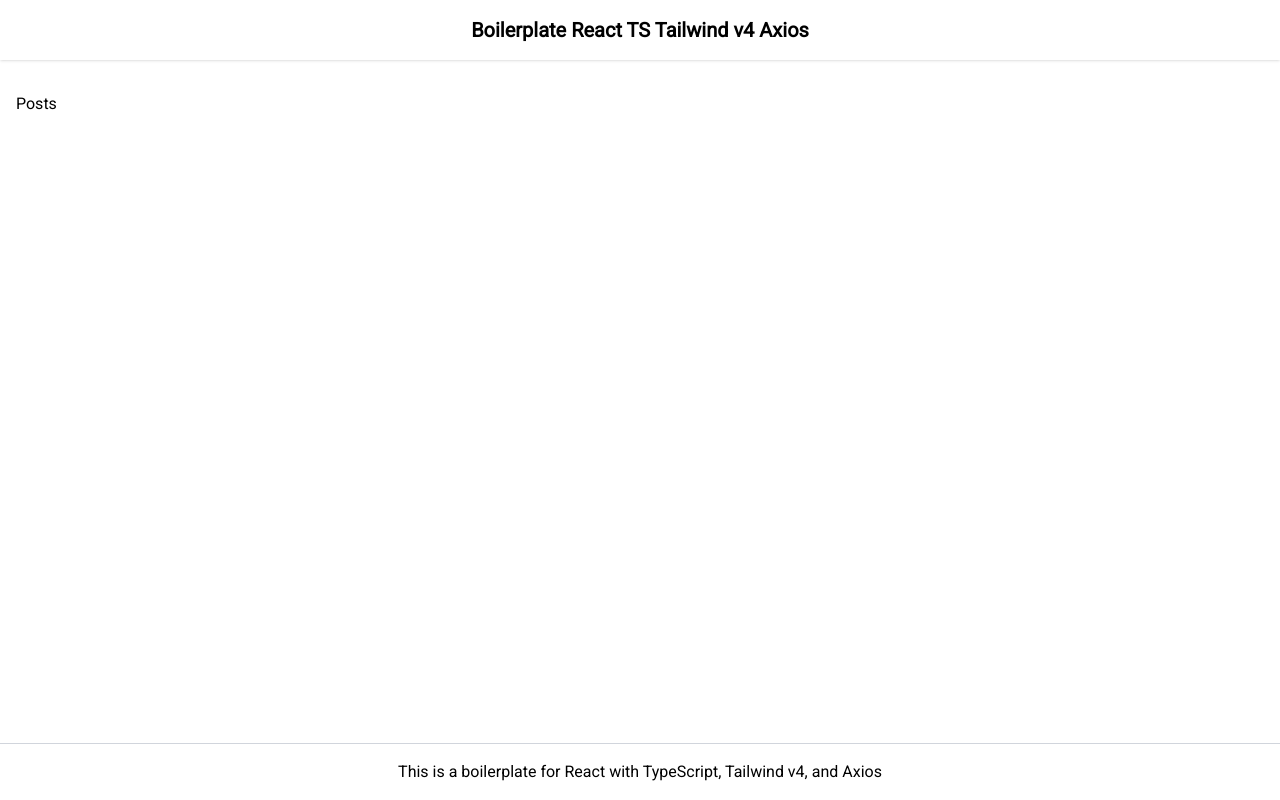
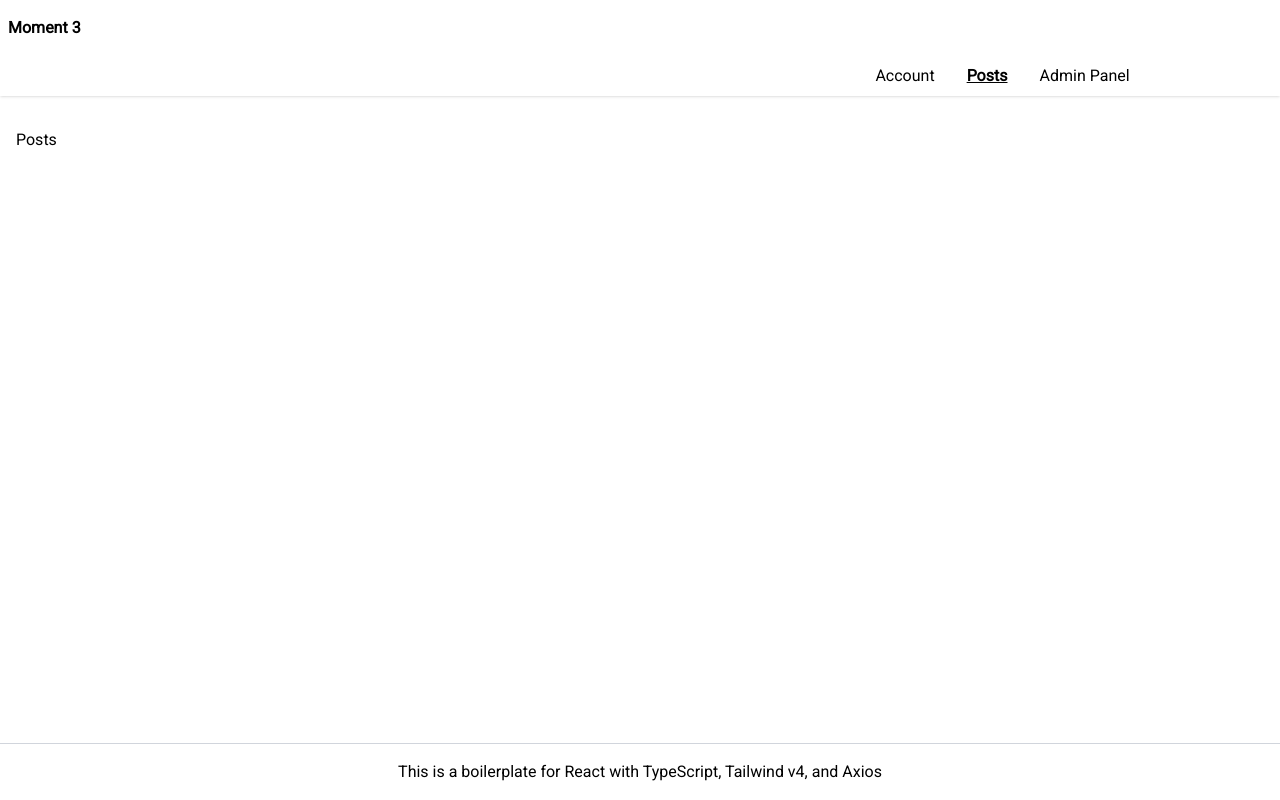
Before and after one commit to C4ndyFl4mes/dt210-react-frontend, a React (Vite) app: page /posts in a window 1280 px wide. Built offline with nearby package versions, Linux system fonts and the light colour scheme.

Commit message:
Added navigation component for navigating between pages.

```diff
--- /dev/null
+++ b/src/components/base/Navigation.tsx
@@ -0,0 +1,31 @@
+import { useState } from "react";
+import { NavLink } from "react-router-dom";
+
+export default function Navigation() {
+    const [menuOpen, setMenuOpen] = useState(false);
+
+    function handleNavClick() {
+        setTimeout(() => {
+            setMenuOpen(false);
+        }, 150);
+    }
+
+    return (
+        <nav className="flex flex-col items-center w-full px-[10%]">
+            <button onClick={() => { setMenuOpen(!menuOpen) }} className="md:hidden px-4 py-1 bg-sky-300 max-w-fit rounded-md cursor-pointer hover:brightness-95 active:brightness-90 duration-200">Toggle</button>
+            <div className="relative w-[inherit] md:flex md:justify-end">
+                <ul className={`flex flex-col md:flex-row ${menuOpen ? "flex" : "hidden"} md:flex absolute bg-white z-10 md:relative w-[inherit] md:w-auto top-4 shadow md:shadow-none rounded-bl-md rounded-br-md md:rounded-bl-none md:rounded-br-none`}>
+                    <li className="text-center custom-transition-effect">
+                        <NavLink to="/" className="block w-full py-2 md:px-4" onClick={handleNavClick}>Account</NavLink>
+                    </li>
+                    <li className="text-center custom-transition-effect">
+                        <NavLink to="/posts" className="block w-full py-2 md:px-4" onClick={handleNavClick}>Posts</NavLink>
+                    </li>
+                    <li className="text-center custom-transition-effect rounded-bl-md rounded-br-md md:rounded-bl-none md:rounded-br-none">
+                        <NavLink to="/panel" className="block w-full py-2 md:px-4" onClick={handleNavClick}>Admin Panel</NavLink>
+                    </li>
+                </ul>
+            </div>
+        </nav>
+    );
+}
--- a/src/components/layout/Header.tsx
+++ b/src/components/layout/Header.tsx
@@ -1,10 +1,14 @@
 import type { ReactElement } from "react";
+import Navigation from "../base/Navigation";
 
 
 export default function Header(): ReactElement {
     return (
-        <header className="text-center py-4 shadow">
-            <p className="font-bold text-xl">Boilerplate React TS Tailwind v4 Axios</p>
+        <header className="py-4 shadow">
+            <div className="container mx-auto px-2 flex justify-between items-center flex-wrap">
+                <p className="font-semibold whitespace-nowrap">Moment 3</p>
+                <Navigation />
+            </div>
         </header>
     );
 }
--- a/src/components/layout/Main.tsx
+++ /dev/null
@@ -1,10 +0,0 @@
-import type { ReactElement } from "react";
-
-export default function Main(): ReactElement {
-
-    return (
-        <main className="container max-w-screen md:rounded-b-2xl md:max-w-[95vw] p-1 md:p-4 pb-12 flex-1">
-            <h1 className="text-3xl mb-5">Boilerplate</h1>
-        </main>
-    );
-}
--- a/src/index.css
+++ b/src/index.css
@@ -3,3 +3,8 @@
 body {
     font-family: 'Roboto', Helvetica, Arial, sans-serif;
 }
+
+.active {
+    font-weight: bold;
+    text-decoration: underline;
+}
```
